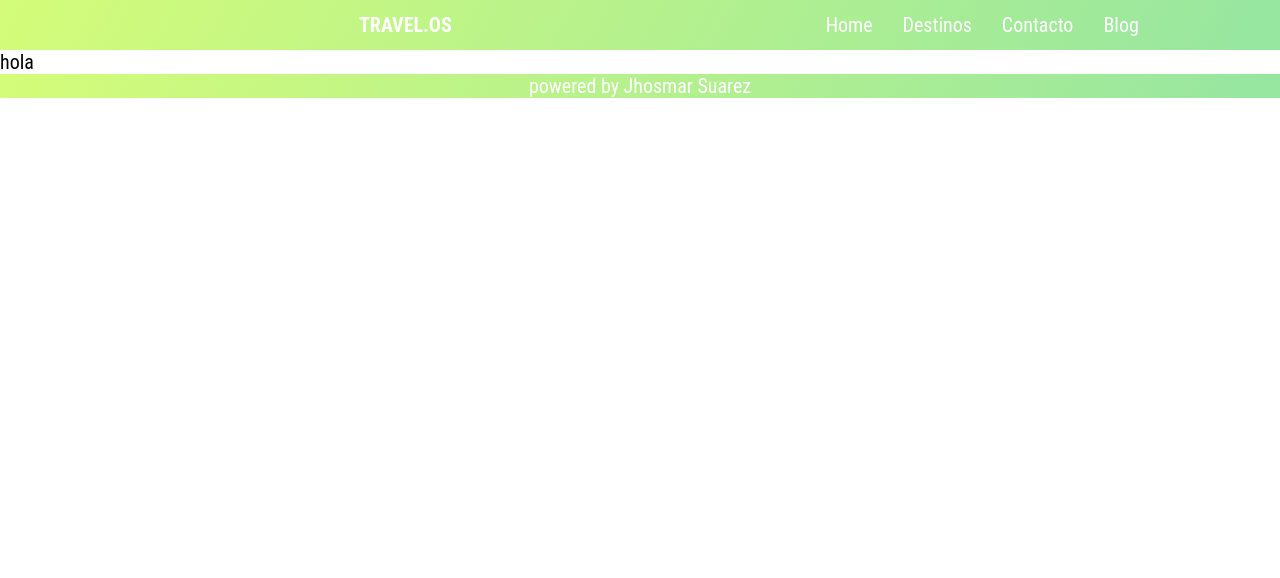
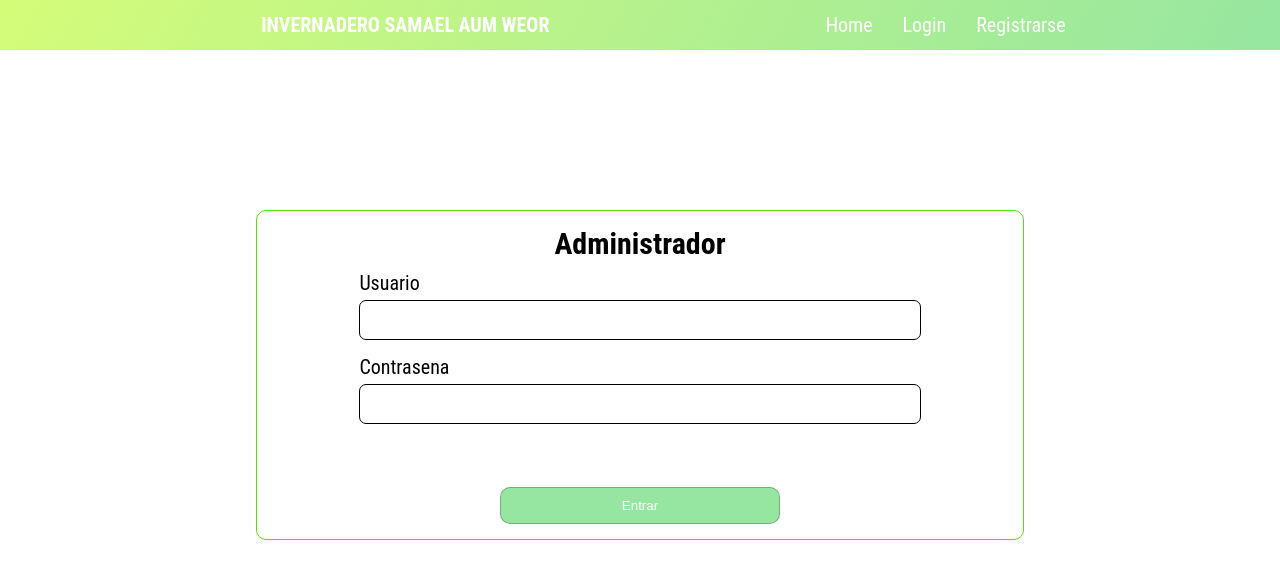
Before and after one commit to Forewn/forewn.github.io, a plain HTML site: page admin.html in a window 1280 px wide. Drawn offline with Linux system fonts and the light colour scheme.

Commit message:
Added forms

```diff
--- a/destinos.html
+++ b/admin.html
@@ -1,20 +1,13 @@
 <!DOCTYPE html>
-<html lang="en">
 <head>
     <meta charset="UTF-8">
     <meta name="viewport" content="width=device-width, initial-scale=1.0">
-    <title>Document</title>
-</head>
-<body>
-    <!DOCTYPE html>
-<html lang="en">
-<head>
-    <meta charset="UTF-8">
-    <meta name="viewport" content="width=device-width, initial-scale=1.0">
-    <title>El mundo</title>
+    <title>Login</title>
     <link rel="stylesheet" href="./css/style.css">
     <link rel="stylesheet" href="./css/tablet.css" media="screen and (min-width : 600px)">
     <link rel="stylesheet" href="./css/desktop.css" media="screen and (min-width : 800px)">
+    <link rel="stylesheet" href="./css/login.css">
+    <link rel="stylesheet" href="./css/login-desktop.css" media="screen and (min-width: 800px)">
 </head>
 <body>
     <header >
@@ -22,13 +15,12 @@
             <nav class="navmobile">
                 <img src="img/menu.png" alt="menu" class="menubtn">
             </nav>
-            <h1>TRAVEL.OS</h1>
+            <h1>INVERNADERO SAMAEL AUM WEOR</h1>
             <nav id="nav2">
                 <ul class="navdesktop">
                     <a href="./index.html"><li>Home</li></a>
-                    <a href="./destinos.html"><li>Destinos</li></a>
-                    <a href=""><li>Contacto</li></a>
-                    <a href=""><li>Blog</li></a>
+                    <a href="./login.html"><li>Login</li></a>
+                    <a href="./signup.html"><li>Registrarse</li></a>
                 </ul>
             </nav>
         </div>
@@ -41,18 +33,26 @@
                     <img src="./img/home.png" alt="home">
                     Home
                 </li></a>
-                <a href="./destinos.html"><li>Destinos</li></a>
-                <a href=""><li>Contacto</li></a>
-                <a href=""><li>Blog</li></a>
+                <a href="./login.html"><li>login</li></a>
+                <a href="./signup.html"><li>Registrarse</li></a>
             </ul>
         </div>
     </section>
     <main>
-        hola
+        <section id="login">
+            <form action="">
+                <h2>Administrador</h2>
+                <label for="user">Usuario</label>
+                <input type="text" name="user">
+                <label for="password">Contrasena</label>
+                <input type="password" name="password">
+                <br>
+                <br>
+                <button>Entrar</button>
+            </form>
+        </section>
     </main>
-    <footer>
-        <p>powered by Jhosmar Suarez</p>
-    </footer>
     <script src="./js/script.js"></script>
+    <script src="./js/login_validation.js"></script>
 </body>
 </html>
--- a/css/index-desktop.css
+++ b/css/index-desktop.css
@@ -13,3 +13,8 @@
 #Carrousel-Container{
     height: 70vh;
 }
+
+.infobtn{
+    width: 8vw;
+    height: 4vh;
+}
--- /dev/null
+++ b/css/login-desktop.css
@@ -0,0 +1,3 @@
+#login form{
+    margin: 20vh 10vw 0 10vw;
+}
--- /dev/null
+++ b/css/login.css
@@ -0,0 +1,51 @@
+html{
+    overflow-x: hidden;
+}
+
+#login{
+    min-height: 97vh;
+    max-width: 80vw;
+    margin: 0 10vw;
+    display: flex;
+    flex-wrap: wrap;
+}
+
+#login h2{
+    text-align: center;
+    margin-bottom: 10px;
+}
+
+#login form{
+    display: flex;
+    flex-wrap: nowrap;
+    flex-direction: column;
+    margin: 20vh 0 0 0;
+    padding: 15px 10%;
+    min-width: 240px;
+    border: 1px rgb(89, 219, 19) solid;
+    border-radius: 10px;
+    height: min-content;
+    width: 80vw;
+    justify-content: center;
+}
+
+form > button{
+    padding: 10px;
+    margin: 0 25%;
+    background-color: #96e6a1;
+    border-radius: 10px;
+    border: 1px solid rgba(0, 0, 0, 0.23);
+    color: white;
+}
+
+form > button:hover{
+    background-color: #84c48d;
+}
+
+input{
+    height: 40px;
+    margin-bottom: 15px;
+    margin-top: 5px;
+    border-radius: 7px;
+    border: 1px black solid;
+}
--- /dev/null
+++ b/css/signup-desktop.css
@@ -0,0 +1,3 @@
+#login form{
+    margin: 5vh 10vw 5vh 10vw;
+}
--- /dev/null
+++ b/css/signup.css
@@ -0,0 +1,71 @@
+html{
+    overflow-x: hidden;
+}
+
+#login{
+    min-height: 97vh;
+    max-width: 80vw;
+    margin: 0 10vw;
+    display: flex;
+    flex-wrap: wrap;
+}
+
+#login h2{
+    text-align: center;
+    margin-bottom: 10px;
+}
+
+#login form{
+    display: flex;
+    flex-wrap: nowrap;
+    flex-direction: column;
+    margin: 5vh 0;
+    padding: 15px 10%;
+    min-width: 240px;
+    border: 1px rgb(89, 219, 19) solid;
+    border-radius: 10px;
+    height: min-content;
+    width: 80vw;
+    justify-content: center;
+}
+
+form > button{
+    padding: 10px;
+    margin: 0 25%;
+    background-color: #96e6a1;
+    border-radius: 10px;
+    border: 1px solid rgba(0, 0, 0, 0.23);
+    color: white;
+}
+
+form > button:hover{
+    background-color: #84c48d;
+}
+
+input{
+    height: 40px;
+    margin-bottom: 15px;
+    margin-top: 5px;
+    border-radius: 7px;
+    border: 1px black solid;
+}
+
+.condiciones{
+    display: flex;
+}
+
+#disclaimer{
+    width: 20px;
+    margin: 0;
+}
+
+.disclaimer_label{
+    color: gray;
+    font-size: 1.5rem;
+    margin: 10px 0 0 5px;
+}
+
+.disclaimer_label a{
+    text-decoration: none;
+    color: #96e6a1;
+}
--- a/css/style.css
+++ b/css/style.css
@@ -150,6 +150,7 @@ header{
   @keyframes s1 {to{transform: rotate(.5turn)}}
 
 footer{
+    font-size: 1rem;
     text-align: center;
     background: var(--pinky);
     background-size: 100%;
--- /dev/null
+++ b/js/login_validation.js
@@ -0,0 +1,5 @@
+const button = document.querySelector('button');
+
+button.addEventListener('click', () =>{
+    alert('Base de datos desconectada');
+});
--- a/js/script.js
+++ b/js/script.js
@@ -14,12 +14,16 @@ var openedMenu = false;
 window.addEventListener('DOMContentLoaded', () => {
     loader.setAttribute('style', 'opacity:1;');
     header.setAttribute('style', 'opacity:1;');
-    footer.setAttribute('style', 'opacity:0');
+    if(footer != null){
+        footer.setAttribute('style', 'opacity:0');
+    }
     content.setAttribute('style', 'opacity:0;');
     window.addEventListener('load', ()=>{
         loader.setAttribute('style', 'opacity:0;');
         header.setAttribute('style', 'opacity:1;');
-        footer.setAttribute('style', 'opacity:1');
+        if(footer != null){
+            footer.setAttribute('style', 'opacity:1');
+        }
         content.setAttribute('style', 'opacity:1;');
     });
 });
```
Also changed, not shown: css/index.css (+14 -5 lines), index.html (+6 -12 lines), login.html (added, +58 -0 lines), signup.html (added, +70 -0 lines).
